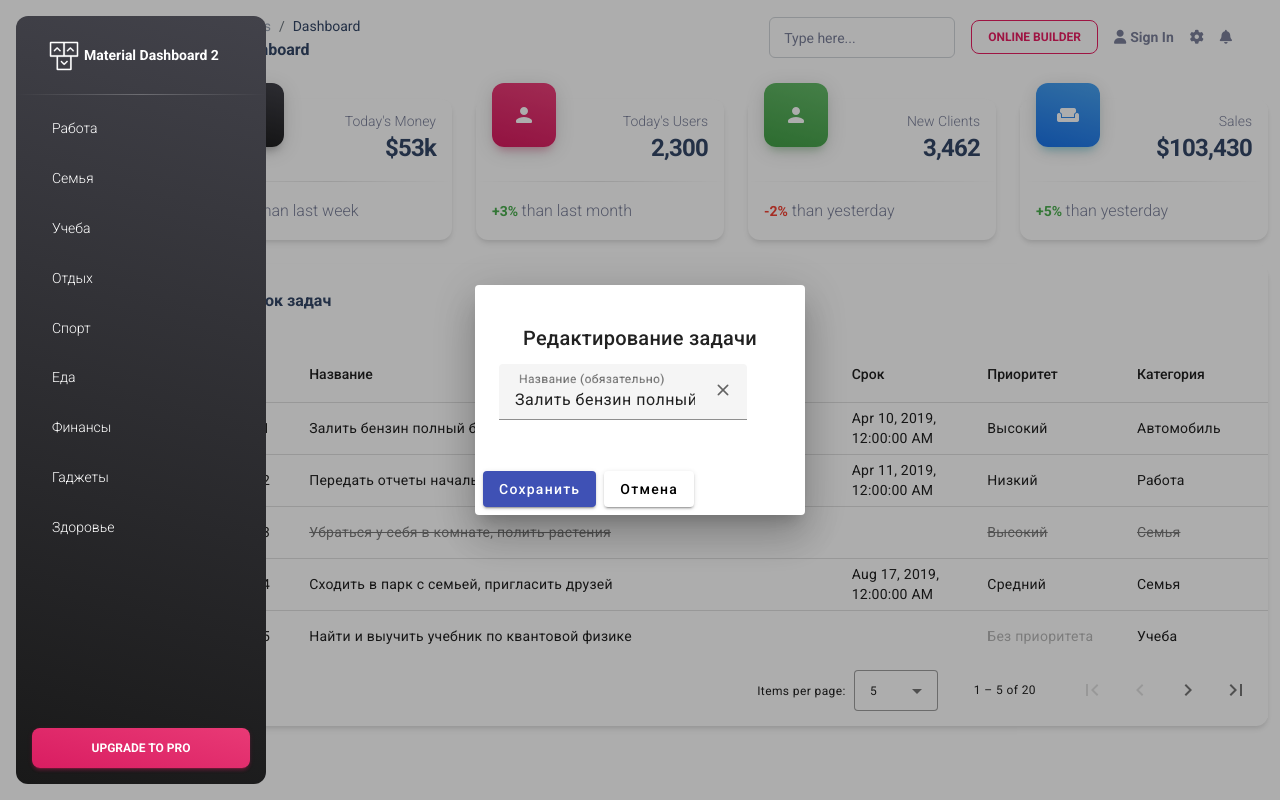
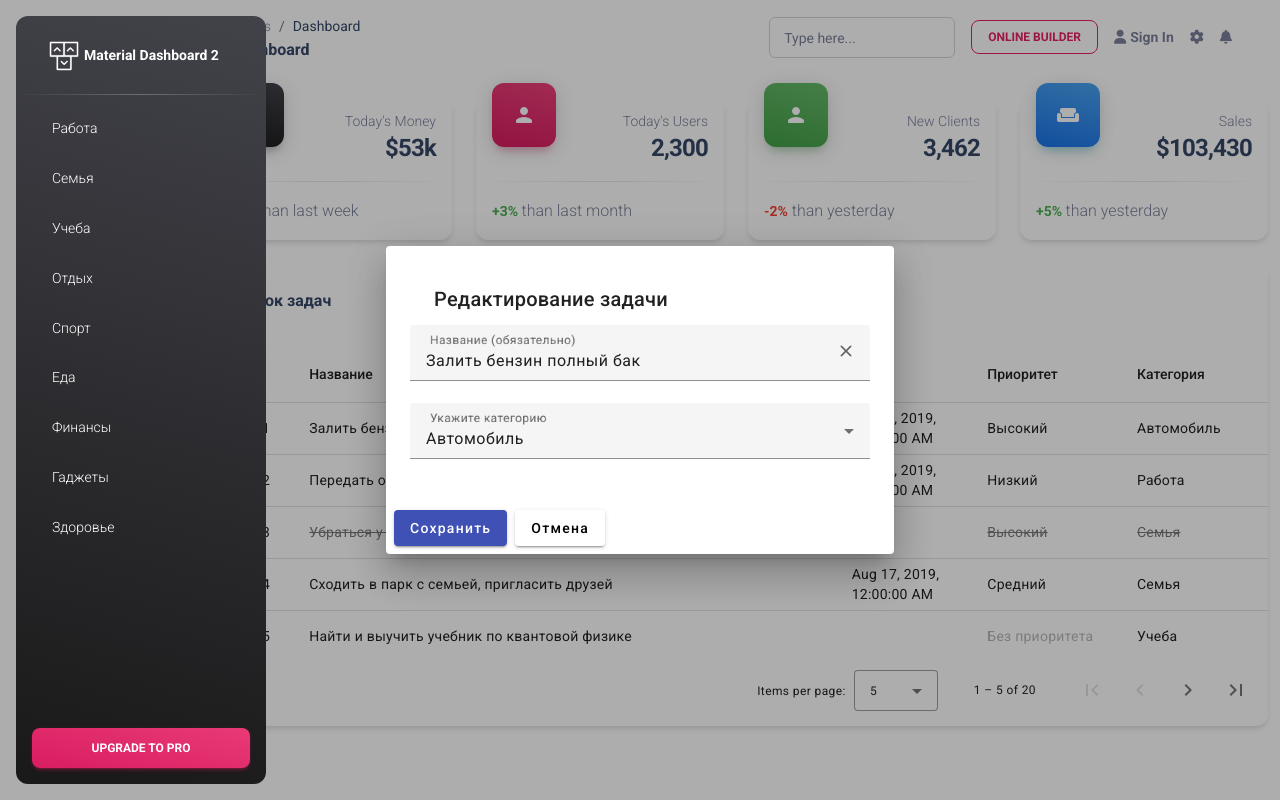
Before and after one commit to GeraClimber/Todo, an Angular app: page / in a window 1280 px wide. Both pictures are taken after a click on the element "Залить бензин полный бак". Built offline with nearby package versions, Linux system fonts and the light colour scheme.

Commit message:
редактирование категории в диалоговом окне

```diff
--- a/angular.json
+++ b/angular.json
@@ -60,8 +60,8 @@
               "budgets": [
                 {
                   "type": "initial",
-                  "maximumWarning": "500kb",
-                  "maximumError": "1mb"
+                  "maximumWarning": "5000kb",
+                  "maximumError": "10mb"
                 },
                 {
                   "type": "anyComponentStyle",
--- a/src/app/app.module.ts
+++ b/src/app/app.module.ts
@@ -15,6 +15,8 @@ import {FormsModule} from "@angular/forms";
 import {MatInputModule} from "@angular/material/input";
 import {MatButtonModule} from "@angular/material/button";
 import {MatIconModule} from "@angular/material/icon";
+import {MatSelectModule} from "@angular/material/select";
+import {MatOptionModule} from "@angular/material/core";
 
 @NgModule({
   declarations: [
@@ -34,7 +36,9 @@ import {MatIconModule} from "@angular/material/icon";
     FormsModule,
     MatInputModule,
     MatButtonModule,
-    MatIconModule
+    MatIconModule,
+    MatSelectModule,
+    MatOptionModule
   ],
   providers: [],
   bootstrap: [AppComponent]
--- a/src/app/dialog/edit-task-dialog/edit-task-dialog.component.html
+++ b/src/app/dialog/edit-task-dialog/edit-task-dialog.component.html
@@ -17,6 +17,17 @@
       <mat-icon>clear</mat-icon>
     </button>
   </mat-form-field>
+
+
+  <mat-form-field>
+    <mat-label>Укажите категорию</mat-label>
+    <mat-select [(ngModel)]="tmpCategory">
+      <mat-option [value]="null">Без категории</mat-option>
+      <mat-option *ngFor="let cat of categories" [value]="cat">
+        {{cat.title}}
+      </mat-option>
+    </mat-select>
+  </mat-form-field>
 </mat-dialog-content>
 
 <mat-dialog-actions>
--- a/src/app/dialog/edit-task-dialog/edit-task-dialog.component.ts
+++ b/src/app/dialog/edit-task-dialog/edit-task-dialog.component.ts
@@ -1,6 +1,8 @@
 import {Component, Inject, OnInit} from '@angular/core';
 import {MAT_DIALOG_DATA, MatDialogRef} from "@angular/material/dialog";
 import {Task} from "../../model/Task";
+import {DataHandlerService} from "../../service/data-handler.service";
+import {Category} from "../../model/Category";
 
 @Component({
   selector: 'app-edit-task-dialog',
@@ -12,7 +14,7 @@ export class EditTaskDialogComponent implements OnInit {
   constructor(
     private dialogRef: MatDialogRef<EditTaskDialogComponent>,
     @Inject(MAT_DIALOG_DATA) private data: [Task, string],
-
+    private dataHandler: DataHandlerService
     ) {
   }
 
@@ -20,17 +22,23 @@ export class EditTaskDialogComponent implements OnInit {
   task: Task = this.data[0];
 
   tmpTitle: string="";
+  tmpCategory: Category | undefined = undefined;
+  categories: Category[] = [];
 
 
   ngOnInit() {
 
     this.dialogTitle = this.data[1];
     this.tmpTitle = this.task.title;
+    this.tmpCategory = this.task.category;
+
+    this.dataHandler.getAllCategories().subscribe(items => this.categories = items);
   }
 
   onConfirm(): void {
 
       this.task.title = this.tmpTitle;
+      this.task.category = this.tmpCategory;
       this.dialogRef.close(this.task);
   }
 
--- a/src/styles.css
+++ b/src/styles.css
@@ -15,3 +15,7 @@ body { margin: 0; font-family: Roboto, "Helvetica Neue", sans-serif; }
 .pointer {
   cursor: pointer;
 }
+
+.mat-mdc-form-field {
+  width: 100%;
+}
```
Also changed, not shown: package.json (line endings or trailing spaces).
